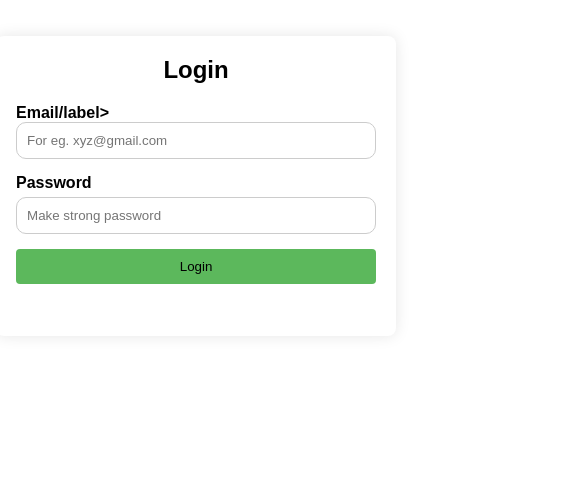
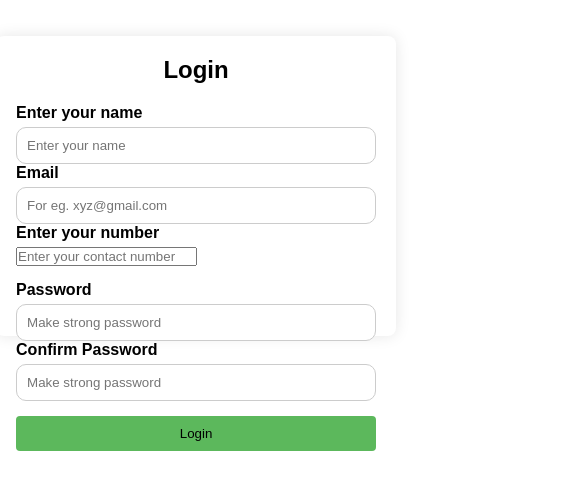
Before and after one commit to Abuzaid-01/Sign-up-page, a plain HTML site: page index.html in a window 1280 px wide. Shown: the part 214-704 px from the top of the page, 60-640 px from the left. Drawn offline with Linux system fonts and the light colour scheme.

Commit message:
new option added

```diff
--- a/index.html
+++ b/index.html
@@ -15,11 +15,17 @@
         <h2>Login</h2>
         <form id="loginForm">
             <div class="input-group">
-                <label for="username">Email/label>
+                <label for="name">Enter your name</label>
+                <input type="text" placeholder="Enter your name">
+                <label for="username">Email </label>
                 <input type="text" id="username" name="username" placeholder="For eg. xyz@gmail.com" required>
+                <label for="phone">Enter your number</label>
+                <input type="number" class="no" placeholder="Enter your contact number" required>
             </div>
             <div class="input-group">
                 <label for="password">Password</label>
+                <input type="password" id="password" name="password" placeholder="Make strong password" required>
+                <label for="password">Confirm Password</label>
                 <input type="password" id="password" name="password" placeholder="Make strong password" required>
             </div>
             <div class="input-group">
```
